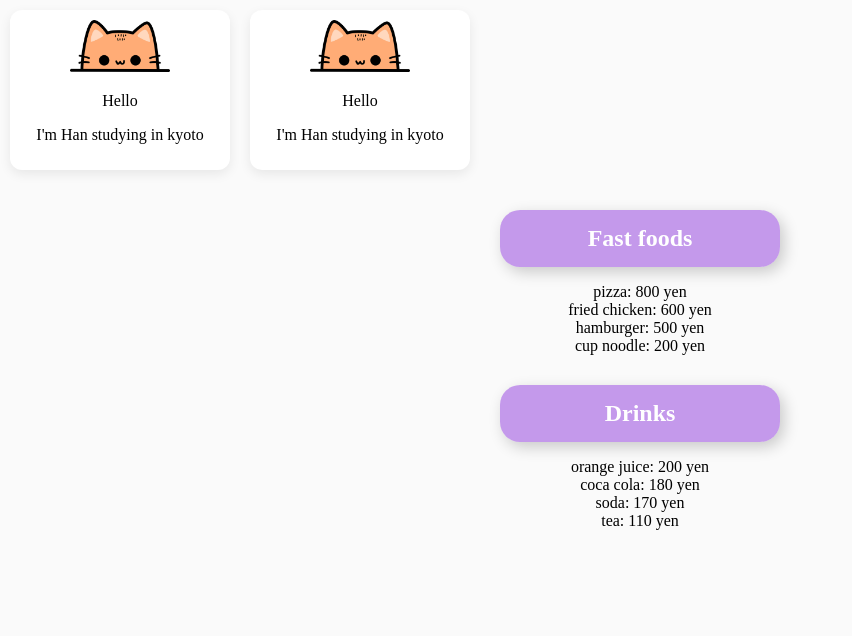
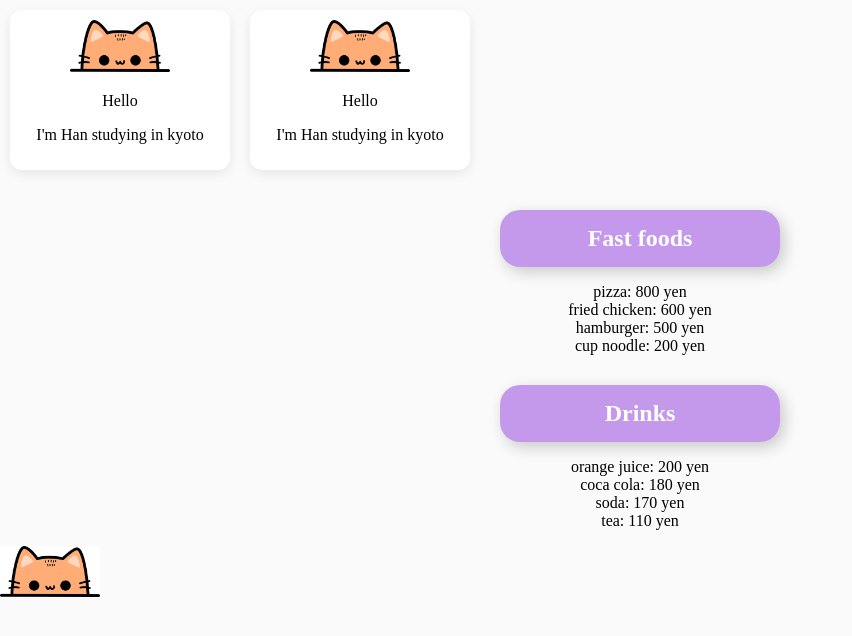
Before and after one commit to HanKwan/react-fundamentals, a React (Vite) app in the folder practice/: page / in a window 1280 px wide. Shown: the top 636 px of the page, without its empty margins (0-852 px from the left). Built offline with nearby package versions, Linux system fonts and the light colour scheme.

Commit message:
practice click event

```diff
--- a/practice/src/App.tsx
+++ b/practice/src/App.tsx
@@ -1,4 +1,5 @@
 import Card from "./component/Card"
+import Click from "./component/Click";
 import List from "./component/List";
 
 function App() {
@@ -19,6 +20,7 @@ function App() {
       <Card />
       <List items={fastFoods} catagory="Fast foods"/>
       <List items={drinks} catagory="Drinks"/>
+      <Click />
     </>
   );
 
--- /dev/null
+++ b/practice/src/component/Click.tsx
@@ -0,0 +1,25 @@
+import CatPic from "../assets/cat.jpg"
+
+function Click() {
+
+    let count = 0
+
+    const handleClick = (food: string) => {
+
+        if (count >= 3) {
+            console.log("I'm full ~.~")
+        } else {
+            count++
+            console.log(`I ate ${count} ${food}/s`)
+        }
+
+    }
+
+    return(
+        <img src={CatPic} alt="cat-pic" className="click-cat"
+            onClick={() => handleClick("hamburger")}
+        />
+    )
+}
+
+export default Click;
--- a/practice/src/index.css
+++ b/practice/src/index.css
@@ -4,6 +4,7 @@ body {
   background-color: hsla(0, 0%, 0%, 0.021);
 }
 
+/* for Card.tsx */
 .card {
   max-width: 200px;
   background: white;
@@ -19,6 +20,7 @@ body {
   max-width: 50%;
 }
 
+/* for List.tsx */
 .list-container {
   text-align: center;
   margin-top: 30px;
@@ -38,3 +40,9 @@ body {
   padding: 15px;
   max-width: 250px;
 }
+
+/* for Click.tsx */
+.click-cat {
+  width: 100px;
+  cursor: pointer;
+}
```
